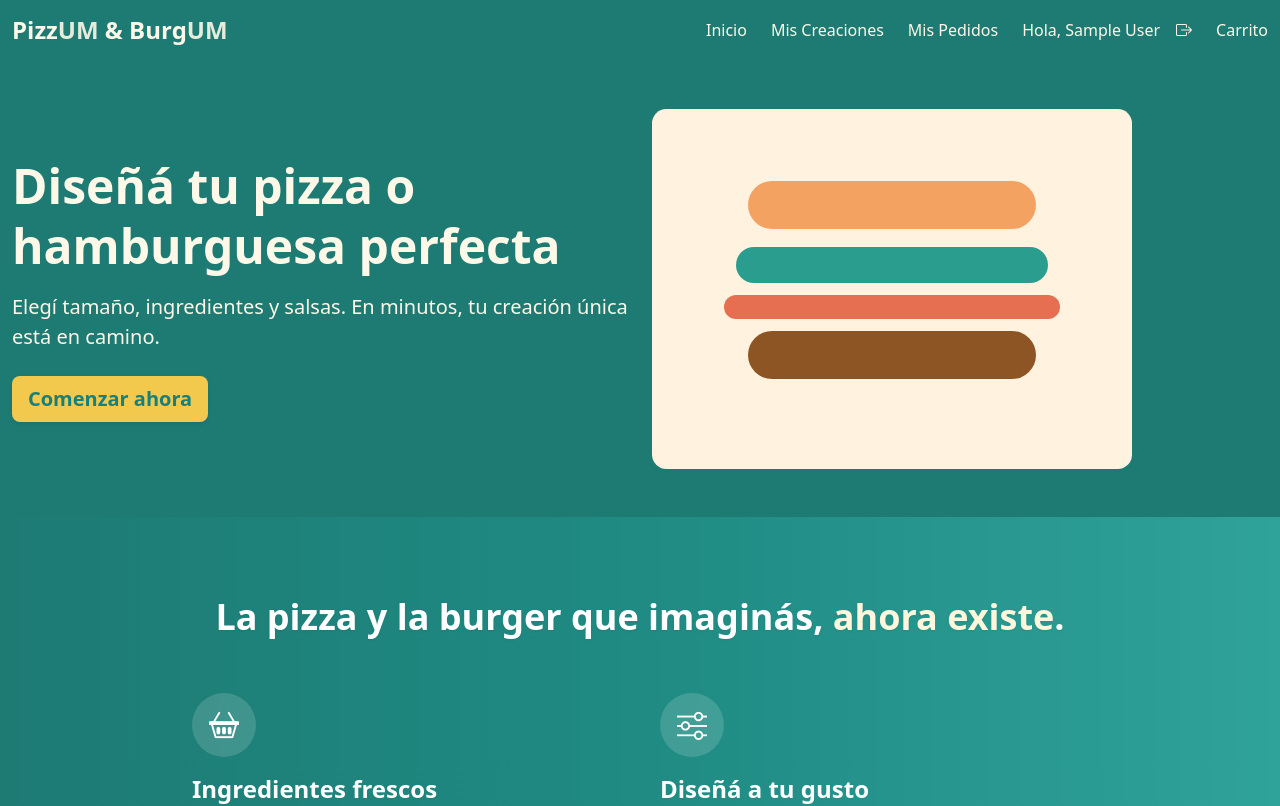
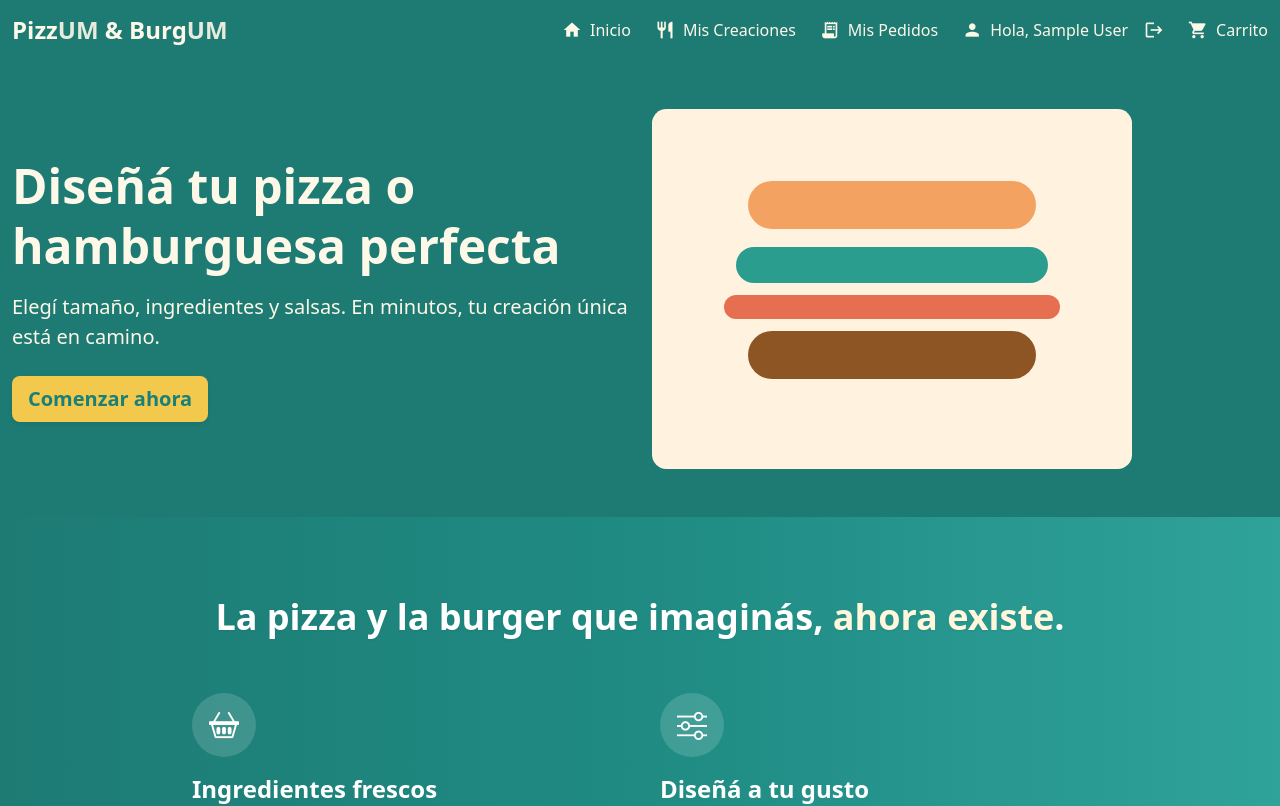
Before and after one commit to juanignacio0317/proyecto-tic-1, a React (Vite) app in the folder src/main/frontend/: page / in a window 1280 px wide. Shown: the top 806 px of the page. Built offline with nearby package versions, Linux system fonts and the light colour scheme; sample sign-in values are in the browser's storage.

Commit message:
Iconos en navbar

```diff
--- a/src/main/frontend/index.html
+++ b/src/main/frontend/index.html
@@ -7,6 +7,8 @@
     <link rel="stylesheet" href="https://cdn.jsdelivr.net/npm/bootstrap-icons@1.11.3/font/bootstrap-icons.css"/>
     <link href="https://unpkg.com/aos@2.3.4/dist/aos.css" rel="stylesheet" />
     <link href="https://fonts.googleapis.com/css2?family=Inter:wght@400;500;600;700&display=swap" rel="stylesheet">
+    <link href="https://fonts.googleapis.com/icon?family=Material+Icons" rel="stylesheet">
+
 
 
     <title>PizzUM & BurgUM</title>
--- a/src/main/frontend/src/components/Navbar.jsx
+++ b/src/main/frontend/src/components/Navbar.jsx
@@ -31,28 +31,28 @@ export default function Navbar() {
     { label: "Inicio", href: "#inicio", icon: "home"},
 
     user
-        ? { label: "Mis Creaciones", to: "/mis-creaciones", isRoute: true, icon: "local_pizza"}
-        : { label: "Creaciones", href: "#creaciones", icon: "local_pizza"},
+        ? { label: "Mis Creaciones", to: "/mis-creaciones", isRoute: true, icon: "restaurant"}
+        : { label: "Creaciones", href: "#creaciones", icon: "restaurant"},
 
     // Agregar Mis Pedidos solo si el usuario está logueado
     ...(user
-            ? [{ label: "Mis Pedidos", to: "/mis-pedidos", isRoute: true }]
+            ? [{ label: "Mis Pedidos", to: "/mis-pedidos", isRoute: true, icon: "receipt_long" }]
             : []
     ),
 
     ...(authService.isAdmin()
-            ? [{ label: "Administración", to: "/admin", isRoute: true, isAdmin: true }]
+            ? [{ label: "Administración", to: "/admin", isRoute: true, isAdmin: true, icon: "admin_panel_settings" }]
             : []
     ),
 
     user
-        ? { label: `Hola, ${user.name}`, isUser: true }
-        : { label: "Inicio de sesión", to: "/login", isRoute: true, icon: "person"},
-    { label: "Carrito", to: "/carrito", isRoute: true, icon: "shopping_cart"  },
+        ? { label: `Hola, ${user.name}`, isUser: true, icon: "person" }
+        : { label: "Inicio de sesión", to: "/login", isRoute: true, icon: "login"},
+    { label: "Carrito", to: "/carrito", isRoute: true, icon: "shopping_cart" },
   ];
 
   const linkBase =
-      "transition-colors duration-300 fw-medium " +
+      "transition-colors duration-300 fw-medium d-flex align-items-center gap-2 " +
       (atTop ? "text-[#FDF8E7]" : "text-[#1B7F79]");
 
 
@@ -101,7 +101,8 @@ export default function Navbar() {
                     {item.isUser ? (
                         <div className="d-flex align-items-center gap-3">
                           <span className={linkBase}>
-                            {item.label}
+                            {item.icon && <span className="material-icons" style={{ fontSize: '20px' }}>{item.icon}</span>}
+                            <span>{item.label}</span>
                           </span>
                           <button
                               onClick={handleLogout}
@@ -109,7 +110,7 @@ export default function Navbar() {
                               style={{ cursor: 'pointer' }}
                               title="Cerrar sesión"
                           >
-                            <i className="bi bi-box-arrow-right"></i>
+                            <span className="material-icons" style={{ fontSize: '20px' }}>logout</span>
                           </button>
                         </div>
                     ) : item.isRoute ? (
@@ -122,11 +123,13 @@ export default function Navbar() {
                                     : linkBase + (isActive ? " underline underline-offset-4" : "")
                             }
                         >
-                          {item.label}
+                          {item.icon && <span className="material-icons" style={{ fontSize: '20px' }}>{item.icon}</span>}
+                          <span>{item.label}</span>
                         </NavLink>
                     ) : (
                         <a href={item.href} className={linkBase}>
-                          {item.label}
+                          {item.icon && <span className="material-icons" style={{ fontSize: '20px' }}>{item.icon}</span>}
+                          <span>{item.label}</span>
                         </a>
                     )}
                   </li>
@@ -135,5 +138,5 @@ export default function Navbar() {
           </nav>
         </div>
       </header>
-  )
+  );
 }
```
